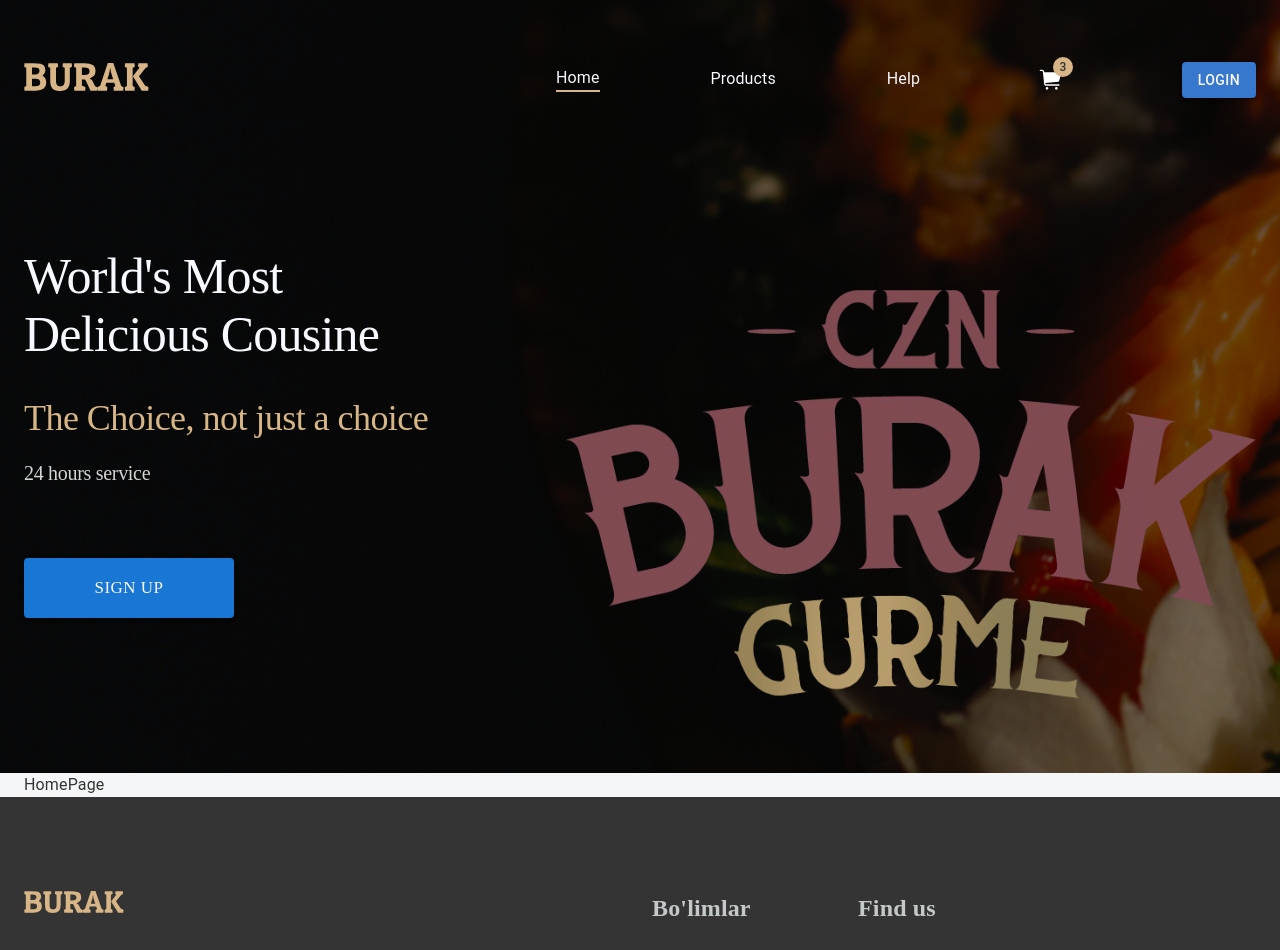
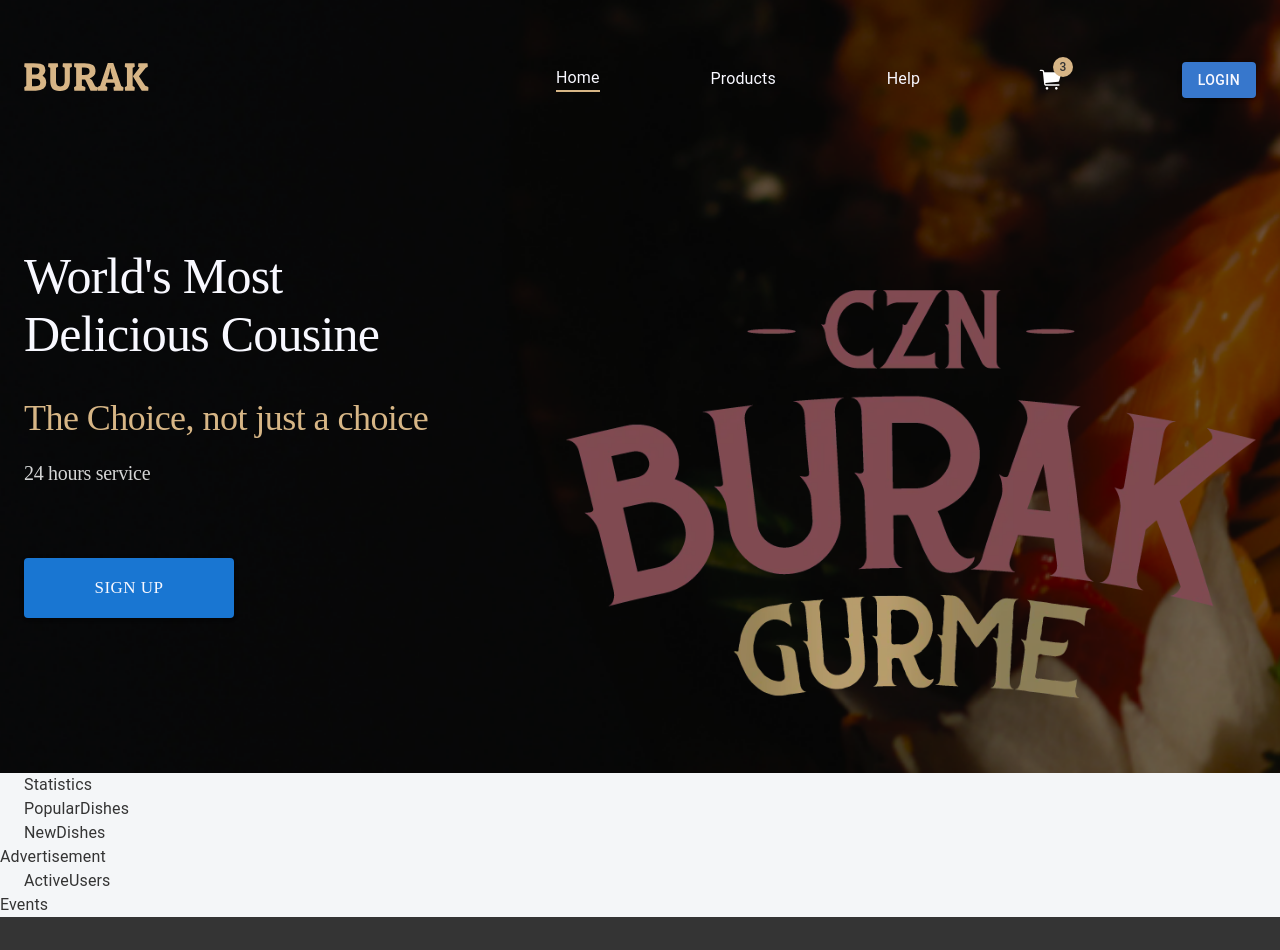
Before and after one commit to shox17/burak-react, a React (Create React App) app: page / in a window 1280 px wide. Shown: the top 950 px of the page. Built offline with nearby package versions, Linux system fonts and the light colour scheme.

Commit message:
fix: organize homepage related sectional components

```diff
--- /dev/null
+++ b/src/app/screens/homePage/ActiveUsers.tsx
@@ -0,0 +1,10 @@
+import React from "react";
+import { Container } from "@mui/material";
+
+export default function ActiveUsers() {
+  return (
+    <div>
+      <Container> ActiveUsers </Container>
+    </div>
+  );
+}
--- /dev/null
+++ b/src/app/screens/homePage/Advertisement.tsx
@@ -0,0 +1,5 @@
+import React from "react";
+
+export default function Advertisement() {
+  return <div> Advertisement </div>;
+}
--- /dev/null
+++ b/src/app/screens/homePage/Events.tsx
@@ -0,0 +1,5 @@
+import React from "react";
+
+export default function Events() {
+  return <div>Events</div>;
+}
--- /dev/null
+++ b/src/app/screens/homePage/NewDishes.tsx
@@ -0,0 +1,10 @@
+import React from "react";
+import { Container } from "@mui/material";
+
+export default function NewDishes() {
+  return (
+    <div>
+      <Container> NewDishes </Container>
+    </div>
+  );
+}
--- /dev/null
+++ b/src/app/screens/homePage/PopularDishes.tsx
@@ -0,0 +1,10 @@
+import React from "react";
+import { Container } from "@mui/material";
+
+export default function PopularDishes() {
+  return (
+    <div>
+      <Container> PopularDishes</Container>
+    </div>
+  );
+}
--- /dev/null
+++ b/src/app/screens/homePage/Statistics.tsx
@@ -0,0 +1,10 @@
+import React from "react";
+import { Container } from "@mui/material";
+
+export default function Statistics() {
+  return (
+    <div>
+      <Container> Statistics </Container>
+    </div>
+  );
+}
--- a/src/app/screens/homePage/index.tsx
+++ b/src/app/screens/homePage/index.tsx
@@ -1,5 +1,21 @@
 import { Container } from "@mui/material";
+import React from "react";
+import Statistics from "./Statistics";
+import PopularDishes from "./PopularDishes";
+import NewDishes from "./NewDishes";
+import ActiveUsers from "./ActiveUsers";
+import Advertisement from "./Advertisement";
+import Events from "./Events";
 
 export default function HomePage() {
-  return <Container>HomePage</Container>;
+  return (
+    <div className={"homepage"}>
+      <Statistics />
+      <PopularDishes />
+      <NewDishes />
+      <Advertisement />
+      <ActiveUsers />
+      <Events />
+    </div>
+  );
 }
--- /dev/null
+++ b/src/css/home.css
@@ -0,0 +1,4 @@
+.homepage{
+    width:100%;
+    height:auto;
+}
--- a/src/css/navbar.css
+++ b/src/css/navbar.css
@@ -196,7 +196,7 @@
   color: #f8f8ff;
   z-index: 100;
 }
-.other-navbar.underline {
+.other-navbar .underline {
   display: block;
   content: "";
   border-bottom: solid 2px #d7b686;
--- a/src/index.tsx
+++ b/src/index.tsx
@@ -13,7 +13,7 @@
 const container = document.getElementById("root")!;
 const root = createRoot(container);
 
-// Global Integration
+// Global Integration > REDUX, MUI, ROUTER ...
 root.render(
   <React.StrictMode>
     <Provider store={store}>
```
